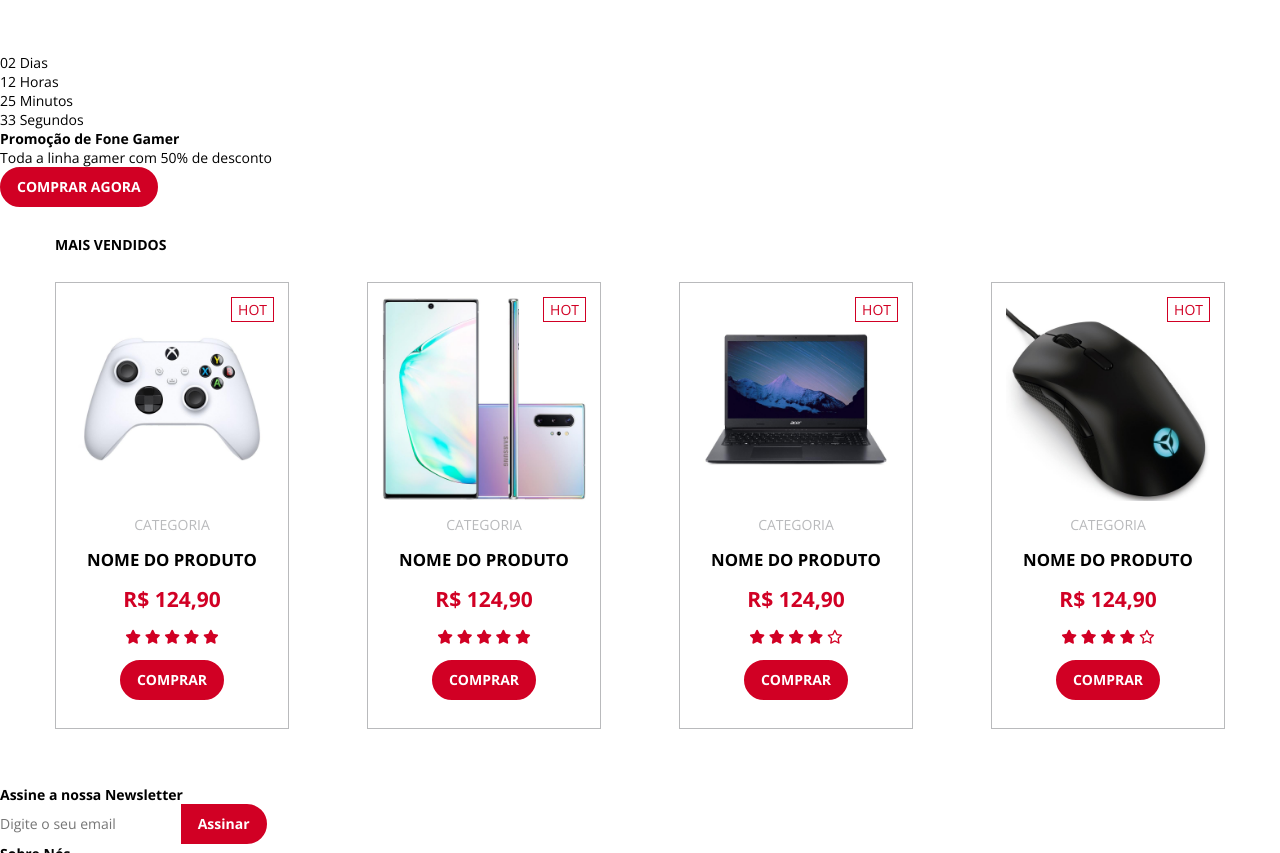
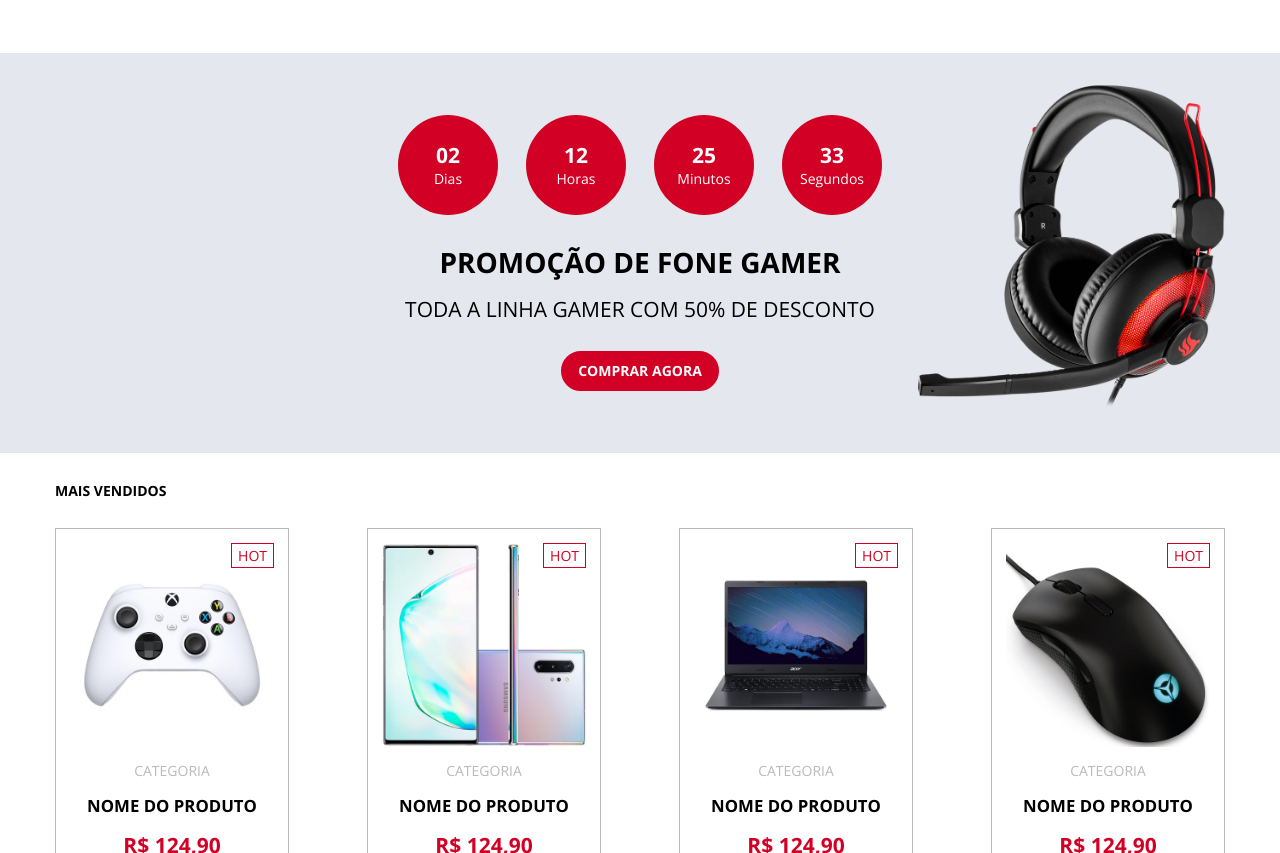
Before and after one commit to JdSeus/SASS_studies--Project2-Electrum, a plain HTML site: page index.html in a window 1280 px wide. Shown: the part 996-1849 px from the top of the page. Drawn offline with nearby package versions, Linux system fonts and the light colour scheme.

Commit message:
SASS do Banner de Promocao

```diff
--- a/index.html
+++ b/index.html
@@ -168,7 +168,7 @@
     </div>
     <!-- Deal -->
     <div class="deal-container">
-        <div class="deal-container-cotent">
+        <div class="deal-container-content">
             <div class="deal-container-content-timer">
                 <div class="deal-container-timer">
                     <span class="deal-container-timer-time">02</span>
--- /dev/null
+++ b/sass/2-layouts/_deal-section.sass
@@ -0,0 +1,49 @@
+@use '../1-base/variables'
+@use '../1-base/base-mixins'
+@use 'layouts-mixins'
+
+.deal-container
+    background-image: url(../img/deal_headset.png)
+    background-repeat: no-repeat
+    background-position-x: 95%
+    background-position-y: 2rem
+    background-size: 25%
+    background-color: variables.$section-bg-color
+    height: 400px
+    padding: 2rem
+
+    &-content
+        height: 100%
+        flex-direction: column
+        align-items: center
+        @include layouts-mixins.center-content
+        justify-content: center
+
+        &-timer
+            display: flex
+            margin-bottom: 2rem
+
+        .deal-container-timer
+            width: 100px
+            height: 100px
+            border-radius: 50%
+            display: flex
+            flex-direction: column
+            align-items: center
+            justify-content: center
+            background-color: variables.$primary-color
+            color: variables.$light-color
+            margin: 0 1rem
+
+            &-time
+                font-weight: bold
+                font-size: 1.5rem
+
+        &-title, &-subtitle
+            margin-bottom: 1rem
+            text-transform: uppercase
+            font-size: 2rem
+
+        &-subtitle
+            margin-bottom: 2rem
+            font-size: 1.5rem
--- a/sass/2-layouts/layouts.sass
+++ b/sass/2-layouts/layouts.sass
@@ -1,3 +1,4 @@
 @use 'header'
 @use 'banner-section'
 @use 'products-section'
+@use 'deal-section'
```
Also changed, not shown: css/app.css, 1 other file.
